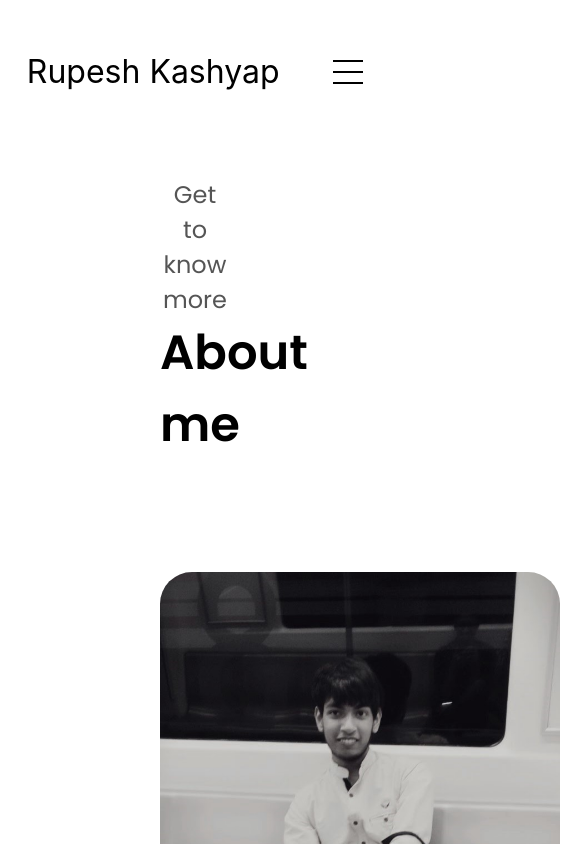
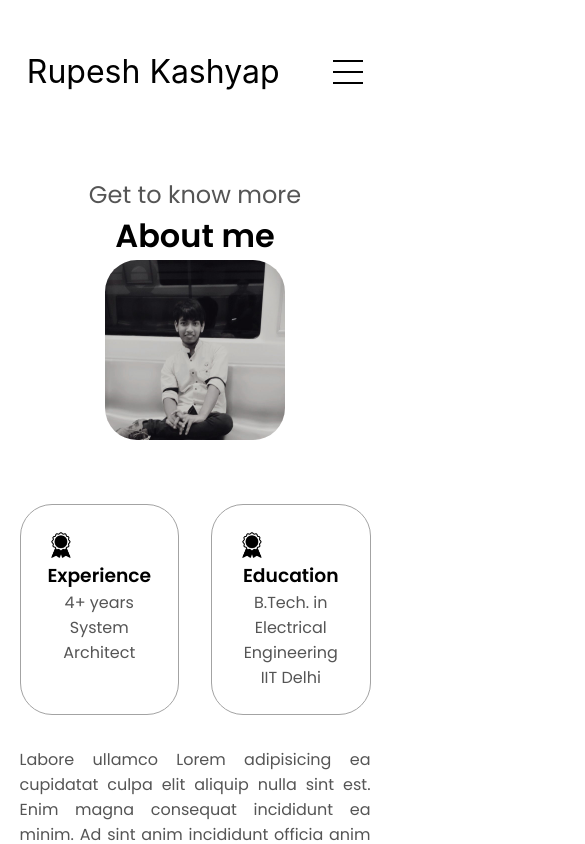
Before and after one commit to rupeshcash/my-portfolio-2, a React (Create React App) app: page /about in a window 390 px wide. Shown: the top 844 px of the page, 585 px wide, since content can reach past the window. Built offline with nearby package versions, Linux system fonts and the light colour scheme.

Commit message:
fixed for mobile screen

```diff
--- a/src/App.css
+++ b/src/App.css
@@ -6,24 +6,3 @@
   height: 40vmin;
   pointer-events: none;
 }
-
-@media (prefers-reduced-motion: no-preference) {
-  .App-logo {
-    animation: App-logo-spin infinite 20s linear;
-  }
-}
-
-.App-header {
-  background-color: #282c34;
-  min-height: 100vh;
-  display: flex;
-  flex-direction: column;
-  align-items: center;
-  justify-content: center;
-  font-size: calc(10px + 2vmin);
-  color: white;
-}
-
-.App-link {
-  color: #61dafb;
-}
--- a/src/components/BaseLayout/index.css
+++ b/src/components/BaseLayout/index.css
@@ -54,8 +54,8 @@ section {
 
 .section-pic-container {
     display: flex;
-    min-height: 400px;
-    min-width: 400px;
+    height: 400px;
+    width: 400px;
     margin: auto 0;
 }
 
@@ -123,16 +123,94 @@ img {
     max-width: 100%;
 }
 
-@media screen and (max-width: 1400px) {
+@media screen and (max-width: 1200px) {
+    #desktop-nav {
+      display: none;
+    }
+    #hamburger-nav {
+      display: flex;
+    }
+    #experience-section,
+    .experience-details-container {
+      margin-top: 2rem;
+    }
+    #profile-section,
+    .section-container {
+      display: block;
+    }
+    .arrow {
+      display: none;
+    }
+    section,
+    .section-container {
+      height: fit-content;
+    }
+    section {
+      margin: 0 5%;
+    }
+    .section-pic-container {
+      width: 275px;
+      height: 275px;
+      margin: 0 auto 2rem;
+    }
+    .about-containers {
+      margin-top: 0;
+    }
+  }
+
+
+@media screen and (max-width: 600px) {
+    #contact-section,
+    footer {
+      height: 40vh;
+    }
+
     #profile-section {
       height: 83vh;
-      margin-bottom: 6rem;
+      margin-bottom: 0;
     }
-    .small-containers {
+    article {
+      font-size: 1rem;
+    }
+    footer nav {
+      height: fit-content;
+      margin-bottom: 2rem;
+    }
+    .small-containers,
+    .contact-info-upper-container,
+    .btn-container {
       flex-wrap: wrap;
     }
-    #contact-section,
-    #projects-section {
-      height: fit-content;
+    .contact-info-container {
+      margin: 0;
+    }
+    .contact-info-container p,
+    .nav-links li a {
+      font-size: 1rem;
+    }
+    .experience-sub-title {
+      font-size: 1.25rem;
+    }
+    .logo {
+      font-size: 1.5rem;
+    }
+    .nav-links {
+      flex-direction: column;
+      gap: 0.5rem;
+      text-align: center;
+    }
+    .section-pic-container {
+      width: auto;
+      height: 46vw;
+      justify-content: center;
+    }
+    .section-text-p2 {
+      font-size: 1.25rem;
+    }
+    .title {
+      font-size: 2rem;
+    }
+    .text-container {
+      text-align: justify;
     }
   }
```
